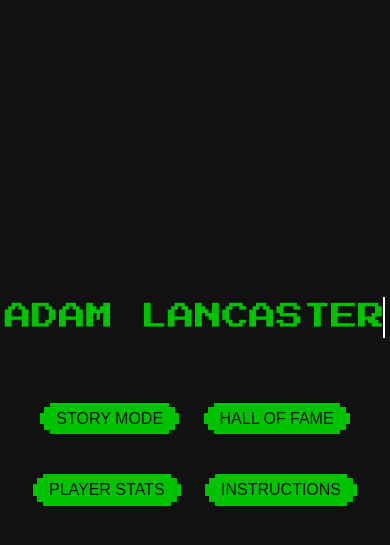
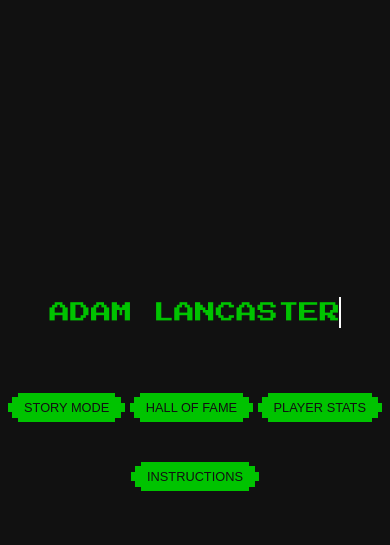
Before and after one commit to Adzz/adzz.github.io, a Jekyll site: the page built from index.html, in a window 390 px wide. Shown: the top 545 px of the page. Built offline with Jekyll 4.4.1, drawn with Linux system fonts in a browser that asks for light colours.

Commit message:
Improves media queries homepage on mobile

```diff
--- a/_sass/_variables.scss
+++ b/_sass/_variables.scss
@@ -50,6 +50,7 @@ $homepage-bp--1:   916px;
 $homepage-bp--2:   680px;
 $homepage-bp--3:   573px;
 $homepage-bp--4:   468px;
+$homepage-bp--5:   400px;
 $on-palm:          600px;
 $on-laptop:        800px;
 
--- a/_sass/partials/_home.scss
+++ b/_sass/partials/_home.scss
@@ -2,7 +2,7 @@
 .homepage-btns {
   @include pixelated-btns($green-iterm, $black, 2em, 48vh);
   margin: 20px;
-  height: 5%;
+  height: 5vh;
 }
 
 .main {
@@ -11,6 +11,7 @@
   width: 100vw;
   text-align: center;
   background-color: $black;
+  overflow: hidden;
 
   .heading {
       color: $green-iterm;
@@ -76,18 +77,29 @@
     .homepage-btns {
       @include pixelated-btns($green-iterm, $black, 1em, 38vh);
       margin: 20px;
-      height: 3.5%;
+      height: 5%;
     }
   }
 
-  @include media-query($homepage-bp--3){
+  @include media-query($homepage-bp--4){
     .heading {
       font-size:1.7em;
     }
     .homepage-btns {
       @include pixelated-btns($green-iterm, $black, 1em, 38vh);
-      margin: 20px;
+      margin: 20px 10px;
       height: 3.5%;
     }
   }
+
+  @include media-query($homepage-bp--5){
+    .heading {
+      font-size:1.3em;
+    }
+    .homepage-btns {
+      @include pixelated-btns($green-iterm, $black, 0.8em, 38vh);
+      margin: 20px 10px;
+      height: 3.2%;
+    }
+  }
 }
```
